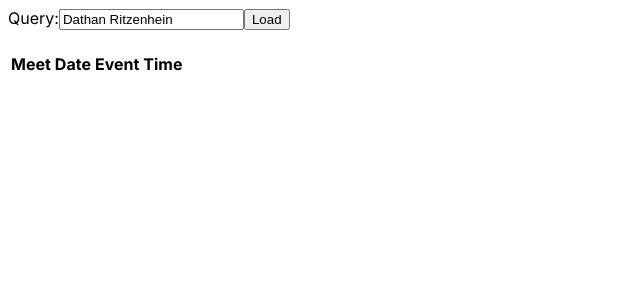
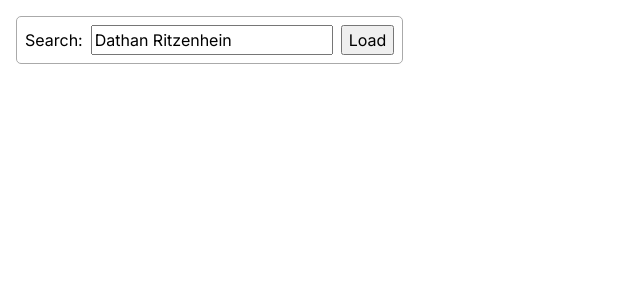
Before and after one commit to jeremy46231/mark-lookup-tool, a Next.js app: page / in a window 1280 px wide. Shown: the top 300 px of the page, without its empty margins (0-640 px from the left). Built offline with nearby package versions, Linux system fonts and the light colour scheme.

Commit message:
Add better styles

```diff
--- /dev/null
+++ b/app/components/Scraper/Scraper.module.css
@@ -0,0 +1,65 @@
+.scraper {
+  display: flex;
+  flex-direction: column;
+  align-items: stretch;
+
+  margin: 1rem;
+  width: fit-content;
+}
+
+.search,
+.dataView {
+  border: 1px solid #aaa;
+  border-radius: 5px;
+  padding: 0.5rem;
+  margin-bottom: 1rem;
+}
+
+.search {
+  display: flex;
+  flex-direction: row;
+  align-items: baseline;
+  gap: 0.5rem;
+  & input {
+    flex-grow: 1;
+  }
+}
+
+.name {
+  display: flex;
+  flex-direction: row;
+  align-items: center;
+  justify-content: center;
+  gap: 1rem;
+
+  margin-top: 1rem;
+  margin-bottom: 1.5rem;
+
+  font-size: 1.5rem;
+}
+
+.pfp {
+  display: inline-block;
+  width: 3em;
+  height: 3em;
+  & img {
+    width: 100%;
+    height: 100%;
+    border-radius: 50%;
+  }
+}
+
+.dataView {
+  & th,
+  & td {
+    padding: 0.2rem;
+    white-space: nowrap;
+  }
+
+  & td:nth-child(1) {
+    max-width: 50ch;
+    overflow: hidden;
+    text-overflow: ellipsis;
+    white-space: nowrap;
+  }
+}
--- a/app/components/Scraper/Scraper.tsx
+++ b/app/components/Scraper/Scraper.tsx
@@ -1,55 +1,55 @@
 'use client'
 
-import Image from 'next/image'
-import { useState } from 'react'
+import { use, useId, useState } from 'react'
+import { Temporal } from 'temporal-polyfill'
+import styles from './Scraper.module.css'
 import { runScraper, type passedData } from './runScraper'
-import { Temporal } from 'temporal-polyfill'
 
 export function Scraper() {
   const [query, setQuery] = useState('Dathan Ritzenhein')
-  const [data, setData] = useState<passedData>({
-    name: '',
-    pfpUrl: '',
-    urls: [],
-    times: [],
-  })
+  const [data, setData] = useState<passedData | null>(null)
+  const searchInputID = useId()
 
   const load = async (e: React.FormEvent) => {
     e.preventDefault()
+    if (!query.trim()) {
+      setData(null)
+      return
+    }
     setData(await runScraper(query))
   }
 
   return (
-    <div>
-      <form onSubmit={load}>
-        <label>
-          Query:
-          <input
-            type="text"
-            value={query}
-            onChange={(e) => setQuery(e.target.value)}
-          />
-        </label>
+    <div className={styles.scraper}>
+      <form className={styles.search} onSubmit={load}>
+        <label htmlFor={searchInputID}>Search: </label>
+        <input
+          id={searchInputID}
+          type="text"
+          value={query}
+          onChange={(e) => setQuery(e.target.value)}
+        />
         <button type="submit">Load</button>
       </form>
-      <h1>
+      {data && <DataView data={data} />}
+    </div>
+  )
+}
+
+function DataView({ data }: { data: passedData }) {
+  return (
+    <div className={styles.dataView}>
+      <div className={styles.name}>
         {data.pfpUrl && (
-          <>
+          <span className={styles.pfp}>
             {/* eslint-disable-next-line @next/next/no-img-element */}
-            <img
-              src={data.pfpUrl}
-              alt="Profile Picture"
-              style={{
-                height: '1.5em',
-                // aspectRatio: '1/1',
-              }}
-            />{' '}
-          </>
+            <img src={data.pfpUrl} alt={`${data.name}'s profile picture`} />
+          </span>
         )}
         {data.name ?? ''}
-      </h1>
+      </div>
 
-      <table>
+      <table className={styles.timesTable}>
         <thead>
           <tr>
             <th>Meet</th>
--- a/app/globals.css
+++ b/app/globals.css
@@ -0,0 +1,43 @@
+/*
+  Josh's Custom CSS Reset
+  https://www.joshwcomeau.com/css/custom-css-reset/
+*/
+*,
+*::before,
+*::after {
+  box-sizing: border-box;
+}
+* {
+  margin: 0;
+}
+body {
+  line-height: 1.5;
+  -webkit-font-smoothing: antialiased;
+}
+img,
+picture,
+video,
+canvas,
+svg {
+  display: block;
+  max-width: 100%;
+}
+input,
+button,
+textarea,
+select {
+  font: inherit;
+}
+p,
+h1,
+h2,
+h3,
+h4,
+h5,
+h6 {
+  overflow-wrap: break-word;
+}
+#root,
+#__next {
+  isolation: isolate;
+}
--- a/scraper/helpers.ts
+++ b/scraper/helpers.ts
@@ -21,7 +21,7 @@ export function formatMeters(meters?: string) {
   if (isNaN(number)) return 'NaN'
   if (number >= 1000) {
     const kilometers = number / 1000
-    return `${kilometers}k`
+    if (kilometers % 1 === 0 || kilometers > 10) return `${kilometers}k`
   }
   return `${meters}m`
 }
```
